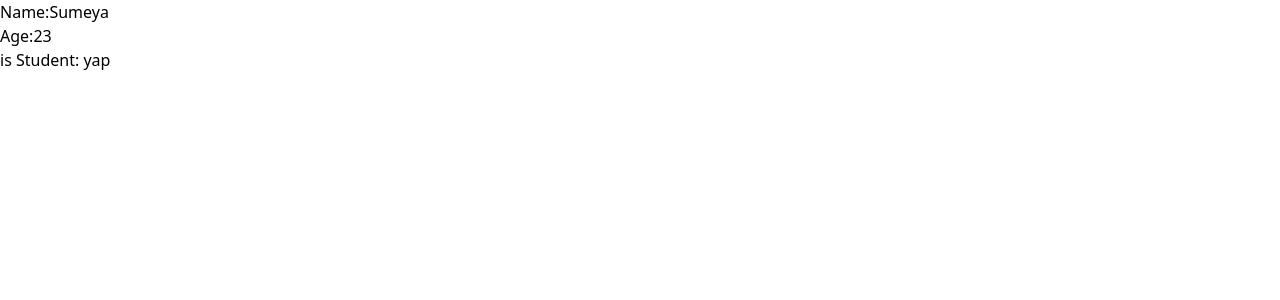
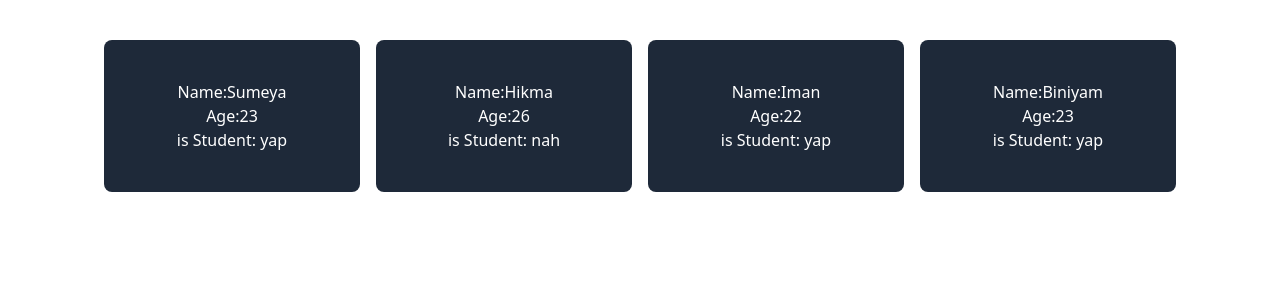
Before and after one commit to Sumeyahassen/mobile-app, a React (Vite) app in the folder react/first/: page / in a window 1280 px wide. Shown: the top 300 px of the page. Built offline with nearby package versions, Linux system fonts and the light colour scheme.

Commit message:
to add interactive  desine  using tailwind css

```diff
--- a/react/first/src/App.jsx
+++ b/react/first/src/App.jsx
@@ -2,10 +2,13 @@ import React from 'react'
 import Student  from './components/Student'
 function App() {
   return (
-    <>
+    <div className="flex gap-4 justify-center items-center pt-10">
     <Student name="Sumeya" age={23} isStudent={true}/>
+    <Student name="Hikma" age={26} isStudent={false}/>
+    <Student name="Iman" age={22} isStudent={true}/>
+    <Student name="Biniyam" age={23} isStudent={true}/>
 
-    </>
+    </div>
   )
 }
 
--- a/react/first/src/components/Student.jsx
+++ b/react/first/src/components/Student.jsx
@@ -3,7 +3,7 @@ import React from 'react'
 function Student(props) {
     // to practes react propes
   return (
-    <div>
+    <div className='font-sans  h-1/4 w-1/5 flex flex-col  justify-between bg-gray-800 text-white  text-center py-10 rounded-lg'>
 <p className="">
   Name:{props.name}
 </p>
```
